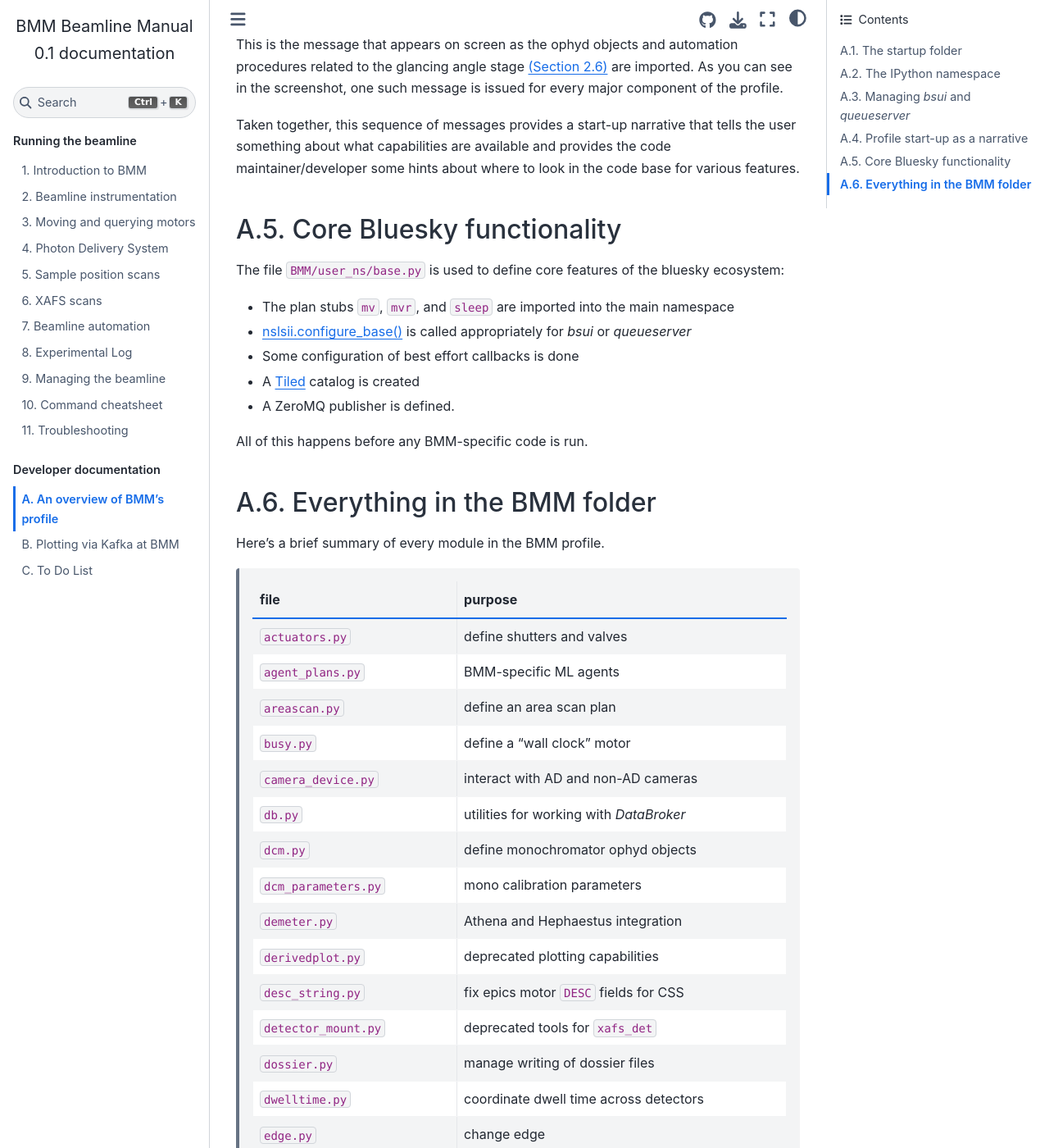
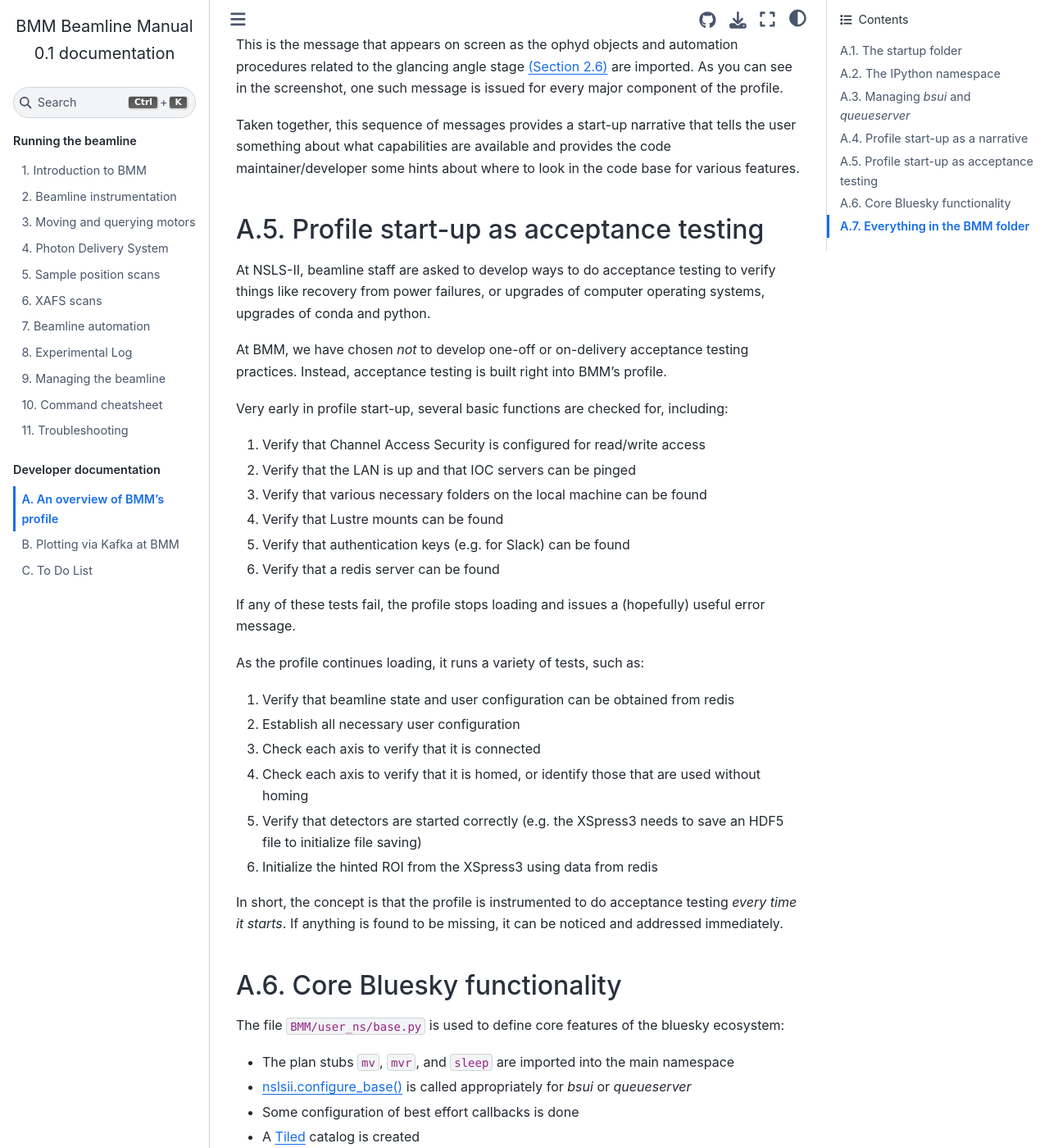
Before and after one commit to NSLS-II-BMM/BeamlineManual, a Sphinx documentation site: the page built from docs/profile.rst, in a window 1280 px wide and 1400 px high, scrolled down 4025 px. Shown: the whole window at 82% size. Built offline with Sphinx 7.4.7 and the Sphinx Book theme 1.1.4, drawn with Linux system fonts in a browser that asks for light colours.

```diff
--- a/docs/profile.rst
+++ b/docs/profile.rst
@@ -207,6 +207,49 @@ available and provides the code maintainer/developer some hints about
 where to look in the code base for various features.
 
 
+Profile start-up as acceptance testing
+--------------------------------------
+
+At NSLS-II, beamline staff are asked to develop ways to do acceptance
+testing to verify things like recovery from power failures, or upgrades
+of computer operating systems, upgrades of conda and python.
+
+At BMM, we have chosen *not* to develop one-off or on-delivery
+acceptance testing practices.  Instead, acceptance testing is built
+right into BMM's profile.
+
+Very early in profile start-up, several basic functions are checked
+for, including:
+
+#. Verify that Channel Access Security is configured for read/write
+   access
+#. Verify that the LAN is up and that IOC servers can be pinged
+#. Verify that various necessary folders on the local machine can be
+   found
+#. Verify that Lustre mounts can be found
+#. Verify that authentication keys (e.g. for Slack) can be found
+#. Verify that a redis server can be found
+
+If any of these tests fail, the profile stops loading and issues a
+(hopefully) useful error message.
+
+As the profile continues loading, it runs a variety of tests, such as:
+
+#. Verify that beamline state and user configuration can be obtained
+   from redis
+#. Establish all necessary user configuration
+#. Check each axis to verify that it is connected
+#. Check each axis to verify that it is homed, or identify those that
+   are used without homing
+#. Verify that detectors are started correctly (e.g. the XSpress3
+   needs to save an HDF5 file to initialize file saving)
+#. Initialize the hinted ROI from the XSpress3 using data from redis
+
+In short, the concept is that the profile is instrumented to do
+acceptance testing *every time it starts*. If anything is found to be
+missing, it can be noticed and addressed immediately.
+
+
 Core Bluesky functionality
 --------------------------
 
```
Also changed, not shown: docs/intro.rst (+20 -10 lines), docs/plotting.rst (+28 -1 lines), docs/_images/XAFS_live_view.png, docs/_images/consumer.png (added).
